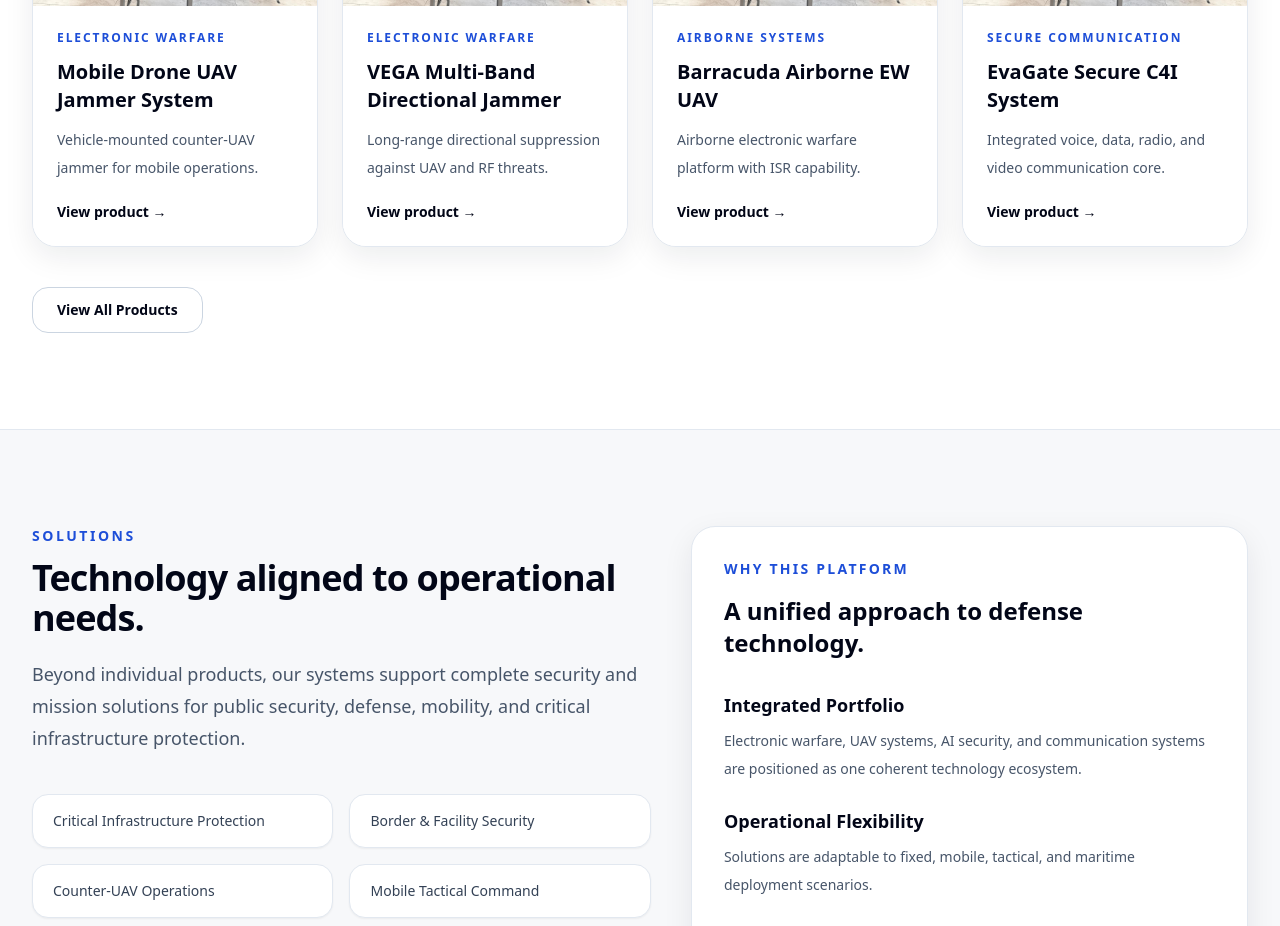
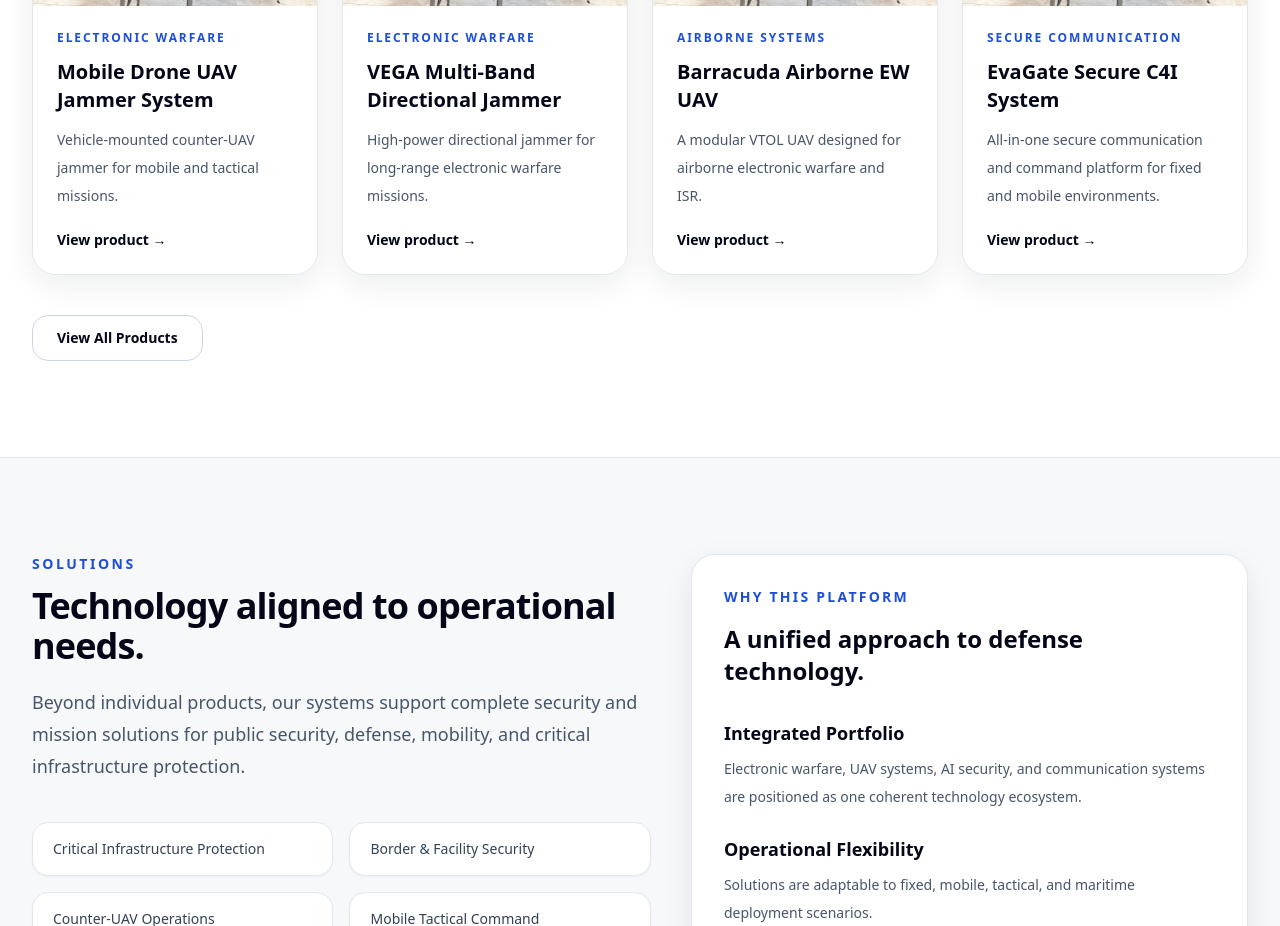
Before and after one commit to ardasaracgm/rdn-defence-2, a Next.js app: page / in a window 1280 px wide. Shown: the part 2240-3166 px from the top of the page. Built offline with nearby package versions, Linux system fonts and the light colour scheme.

Commit message:
Update products.ts

```diff
--- a/data/products.ts
+++ b/data/products.ts
@@ -5,6 +5,26 @@ export type ProductCategory =
   | "Detection Systems"
   | "Secure Communication"
   | "AI Systems";
+
+export type ProductFeature = {
+  title: string;
+  description: string;
+};
+
+export type ProductSpec = {
+  label: string;
+  value: string;
+};
+
+export type ProductDocument = {
+  title: string;
+  url: string;
+};
+
+export type ProductVideo = {
+  title: string;
+  url: string;
+};
 
 export type Product = {
   slug: string;
@@ -14,7 +34,21 @@ export type Product = {
   description: string;
   cover: string;
   featured?: boolean;
-  features?: string[];
+
+  overview?: string;
+  tagline?: string;
+
+  gallery?: string[];
+  features?: ProductFeature[];
+  useCases?: string[];
+  specifications?: ProductSpec[];
+  documents?: ProductDocument[];
+  videos?: ProductVideo[];
+
+  seo?: {
+    title: string;
+    description: string;
+  };
 };
 
 export const products: Product[] = [
@@ -22,80 +56,294 @@ export const products: Product[] = [
     slug: "alfa-850v-mobile-jammer",
     name: "Mobile Drone UAV Jammer System",
     category: "Electronic Warfare",
-    shortDescription: "Vehicle-mounted counter-UAV jammer for mobile operations.",
+    tagline: "Vehicle-mounted counter-UAV protection for mobile operations.",
+    shortDescription:
+      "Vehicle-mounted counter-UAV jammer for mobile and tactical missions.",
     description:
       "Advanced mobile jammer system designed for convoy protection, tactical deployment, and counter-UAV missions in dynamic operational environments.",
+    overview:
+      "The system is designed for mobile operational use where rapid deployment, platform integration, and wide-area RF suppression are required. It is suitable for tactical vehicles and mission-critical field environments.",
     cover: "/images/products/alfa-850v-mobile-jammer.jpg",
+    gallery: [
+      "/images/products/alfa-850v-mobile-jammer.jpg",
+    ],
     featured: true,
     features: [
-      "Wide frequency coverage",
-      "Vehicle integration",
-      "Rapid deployment",
-      "360° operational protection",
+      {
+        title: "Wide Frequency Coverage",
+        description:
+          "Supports broad-spectrum counter-UAV suppression for operational flexibility.",
+      },
+      {
+        title: "Vehicle Integration",
+        description:
+          "Designed for platform-mounted deployment on mobile tactical vehicles.",
+      },
+      {
+        title: "Rapid Deployment",
+        description:
+          "Suitable for field operations requiring fast readiness and active protection.",
+      },
+      {
+        title: "360° Operational Protection",
+        description:
+          "Structured to support wide-area protection during movement and static deployment.",
+      },
     ],
+    useCases: [
+      "Convoy protection",
+      "Mobile tactical deployment",
+      "Critical infrastructure security",
+      "Operational field missions",
+    ],
+    specifications: [
+      { label: "Platform Type", value: "Vehicle-mounted" },
+      { label: "Deployment", value: "Mobile / Tactical" },
+      { label: "Coverage", value: "Wide-area RF suppression" },
+      { label: "Focus", value: "Counter-UAV missions" },
+    ],
+    documents: [
+      { title: "Product Brochure", url: "#" },
+    ],
+    videos: [
+      { title: "Operational Video", url: "#" },
+    ],
+    seo: {
+      title: "Mobile Drone UAV Jammer System | DefenceTech",
+      description:
+        "Vehicle-mounted counter-UAV jammer system for tactical and mobile deployment.",
+    },
   },
   {
     slug: "vega-directional-jammer",
     name: "VEGA Multi-Band Directional Jammer",
     category: "Electronic Warfare",
-    shortDescription: "Long-range directional suppression against UAV and RF threats.",
+    tagline: "Long-range directional suppression against UAV and RF threats.",
+    shortDescription:
+      "High-power directional jammer for long-range electronic warfare missions.",
     description:
-      "High-power modular jammer system with directional antenna architecture for long-range electronic warfare missions.",
+      "High-power modular jammer system with directional antenna architecture for long-range electronic warfare operations.",
+    overview:
+      "VEGA is positioned for advanced directional RF suppression where focused effect, modular architecture, and extended operational range are required.",
     cover: "/images/products/vega-directional-jammer.jpg",
+    gallery: [
+      "/images/products/vega-directional-jammer.jpg",
+    ],
     featured: true,
     features: [
-      "Directional antenna array",
-      "Up to 15 bands",
-      "Long-range suppression",
-      "Mission-specific modular architecture",
+      {
+        title: "Directional Antenna Array",
+        description:
+          "Focused suppression architecture for controlled long-range effect.",
+      },
+      {
+        title: "Multi-Band Operation",
+        description:
+          "Built for broad electronic warfare scenarios with modular band structure.",
+      },
+      {
+        title: "Long-Range Suppression",
+        description:
+          "Designed to extend operational reach in demanding RF environments.",
+      },
+      {
+        title: "Mission-Specific Modularity",
+        description:
+          "Flexible architecture to support varying operational requirements.",
+      },
     ],
+    useCases: [
+      "Counter-UAV operations",
+      "Strategic site protection",
+      "Field electronic warfare",
+      "Mission-specific RF denial",
+    ],
+    specifications: [
+      { label: "Architecture", value: "Directional / Modular" },
+      { label: "Mission Type", value: "Long-range EW" },
+      { label: "Deployment", value: "Field / Fixed / Mobile" },
+      { label: "Focus", value: "RF and UAV suppression" },
+    ],
+    documents: [{ title: "Technical Overview", url: "#" }],
+    videos: [{ title: "System Demonstration", url: "#" }],
+    seo: {
+      title: "VEGA Multi-Band Directional Jammer | DefenceTech",
+      description:
+        "High-power directional jammer system for long-range electronic warfare and RF suppression.",
+    },
   },
   {
     slug: "barracuda-airborne-ew",
     name: "Barracuda Airborne EW UAV",
     category: "Airborne Systems",
-    shortDescription: "Airborne electronic warfare platform with ISR capability.",
+    tagline: "Airborne electronic warfare platform with ISR capability.",
+    shortDescription:
+      "A modular VTOL UAV designed for airborne electronic warfare and ISR.",
     description:
-      "A modular VTOL UAV designed for airborne electronic warfare, ISR, and mission-adaptive suppression in contested airspace.",
+      "Barracuda is a mission-adaptive VTOL airborne platform structured for electronic warfare, surveillance, and high-value operational flexibility.",
+    overview:
+      "Unlike ground-only suppression systems, airborne EW platforms extend operational reach and improve line-of-sight effectiveness in complex environments.",
     cover: "/images/products/barracuda-airborne-ew.jpg",
+    gallery: [
+      "/images/products/barracuda-airborne-ew.jpg",
+    ],
     featured: true,
     features: [
-      "VTOL platform",
-      "ISR + EW capability",
-      "Mission modularity",
-      "High endurance architecture",
+      {
+        title: "VTOL Platform",
+        description:
+          "Supports vertical take-off and landing in constrained deployment environments.",
+      },
+      {
+        title: "ISR + EW Capability",
+        description:
+          "Combines surveillance and electronic warfare within a single airborne platform.",
+      },
+      {
+        title: "Mission Modularity",
+        description:
+          "Adaptable structure for changing payload and mission requirements.",
+      },
+      {
+        title: "High Endurance Architecture",
+        description:
+          "Designed for persistent operational presence and mission continuity.",
+      },
     ],
+    useCases: [
+      "Airborne electronic warfare",
+      "ISR missions",
+      "Convoy overwatch",
+      "Counter-UAV support operations",
+    ],
+    specifications: [
+      { label: "Platform", value: "VTOL UAV" },
+      { label: "Operational Role", value: "EW / ISR" },
+      { label: "Deployment", value: "Airborne" },
+      { label: "Focus", value: "Mission-adaptive operations" },
+    ],
+    documents: [{ title: "Product Information", url: "#" }],
+    videos: [{ title: "Flight Demonstration", url: "#" }],
+    seo: {
+      title: "Barracuda Airborne EW UAV | DefenceTech",
+      description:
+        "Mission-adaptive VTOL UAV for airborne electronic warfare and ISR operations.",
+    },
   },
   {
     slug: "evagate-c4i",
     name: "EvaGate Secure C4I System",
     category: "Secure Communication",
-    shortDescription: "Integrated voice, data, radio, and video communication core.",
+    tagline: "Integrated voice, data, radio, and video communication core.",
+    shortDescription:
+      "All-in-one secure communication and command platform for fixed and mobile environments.",
     description:
-      "All-in-one secure communication and command platform for fixed, mobile, and tactical command environments.",
+      "EvaGate is a unified command, communication, and network core for secure voice, data, radio, and video integration across tactical and institutional deployments.",
+    overview:
+      "The system is designed to solve communication fragmentation by bringing radio, PBX, secure data, streaming, and WAN management into a single structured platform.",
     cover: "/images/products/evagate-c4i.jpg",
+    gallery: [
+      "/images/products/evagate-c4i.jpg",
+    ],
     featured: true,
     features: [
-      "AES-256 secure communication",
-      "RoIP / VoIP / Video integration",
-      "Redundant WAN architecture",
-      "Vehicle, marine, and portable deployment",
+      {
+        title: "AES-256 Secure Communication",
+        description:
+          "Supports resilient and protected communication infrastructure.",
+      },
+      {
+        title: "RoIP / VoIP / Video Integration",
+        description:
+          "Brings radio, phone, and video systems into one communication core.",
+      },
+      {
+        title: "Redundant WAN Architecture",
+        description:
+          "Structured for failover, secure routing, and operational continuity.",
+      },
+      {
+        title: "Multi-Platform Deployment",
+        description:
+          "Suitable for vehicle, marine, portable, and fixed-site use.",
+      },
     ],
+    useCases: [
+      "Mobile command vehicles",
+      "Marine communication platforms",
+      "Disaster response communication",
+      "Secure tactical networking",
+    ],
+    specifications: [
+      { label: "System Type", value: "C4I / Communication Core" },
+      { label: "Security", value: "AES-256 / VPN" },
+      { label: "Deployment", value: "Vehicle / Marine / Portable / Fixed" },
+      { label: "Focus", value: "Unified secure communication" },
+    ],
+    documents: [{ title: "System Brochure", url: "#" }],
+    videos: [{ title: "Use Case Video", url: "#" }],
+    seo: {
+      title: "EvaGate Secure C4I System | DefenceTech",
+      description:
+        "Integrated secure communication and command platform for voice, data, radio, and video.",
+    },
   },
   {
     slug: "ai-face-recognition",
     name: "AI Face Recognition System",
     category: "AI Systems",
-    shortDescription: "Real-time biometric identification in demanding conditions.",
+    tagline: "Real-time biometric identification in demanding conditions.",
+    shortDescription:
+      "Advanced facial recognition solution for defense, security, and access control.",
     description:
-      "Advanced facial recognition solution for security, defense, access control, and high-risk operational environments.",
+      "AI-powered facial recognition system designed for real-time identification, alerting, and situational awareness in security-sensitive environments.",
+    overview:
+      "The system is positioned for operational contexts where real-time recognition, difficult lighting conditions, and watchlist integration are mission-relevant.",
     cover: "/images/products/ai-face-recognition.jpg",
+    gallery: [
+      "/images/products/ai-face-recognition.jpg",
+    ],
     featured: true,
     features: [
-      "Real-time recognition",
-      "Low-light performance",
-      "Crowd analysis",
-      "Watchlist and alert integration",
+      {
+        title: "Real-Time Recognition",
+        description:
+          "Supports immediate facial identification and alert workflows.",
+      },
+      {
+        title: "Low-Light Performance",
+        description:
+          "Designed for demanding operational and environmental conditions.",
+      },
+      {
+        title: "Crowd Analysis",
+        description:
+          "Suitable for high-density security monitoring scenarios.",
+      },
+      {
+        title: "Watchlist Integration",
+        description:
+          "Supports threat monitoring and controlled identity workflows.",
+      },
     ],
+    useCases: [
+      "Access control",
+      "Critical facility security",
+      "Public area surveillance",
+      "AI-enhanced monitoring",
+    ],
+    specifications: [
+      { label: "Technology", value: "AI / Biometric Recognition" },
+      { label: "Operation", value: "Real-time monitoring" },
+      { label: "Deployment", value: "Security / Defense / Access Control" },
+      { label: "Focus", value: "Identity and situational awareness" },
+    ],
+    documents: [{ title: "Capability Overview", url: "#" }],
+    videos: [{ title: "Demo Video", url: "#" }],
+    seo: {
+      title: "AI Face Recognition System | DefenceTech",
+      description:
+        "Real-time AI facial recognition solution for defense, security, and access control environments.",
+    },
   },
 ];
```
